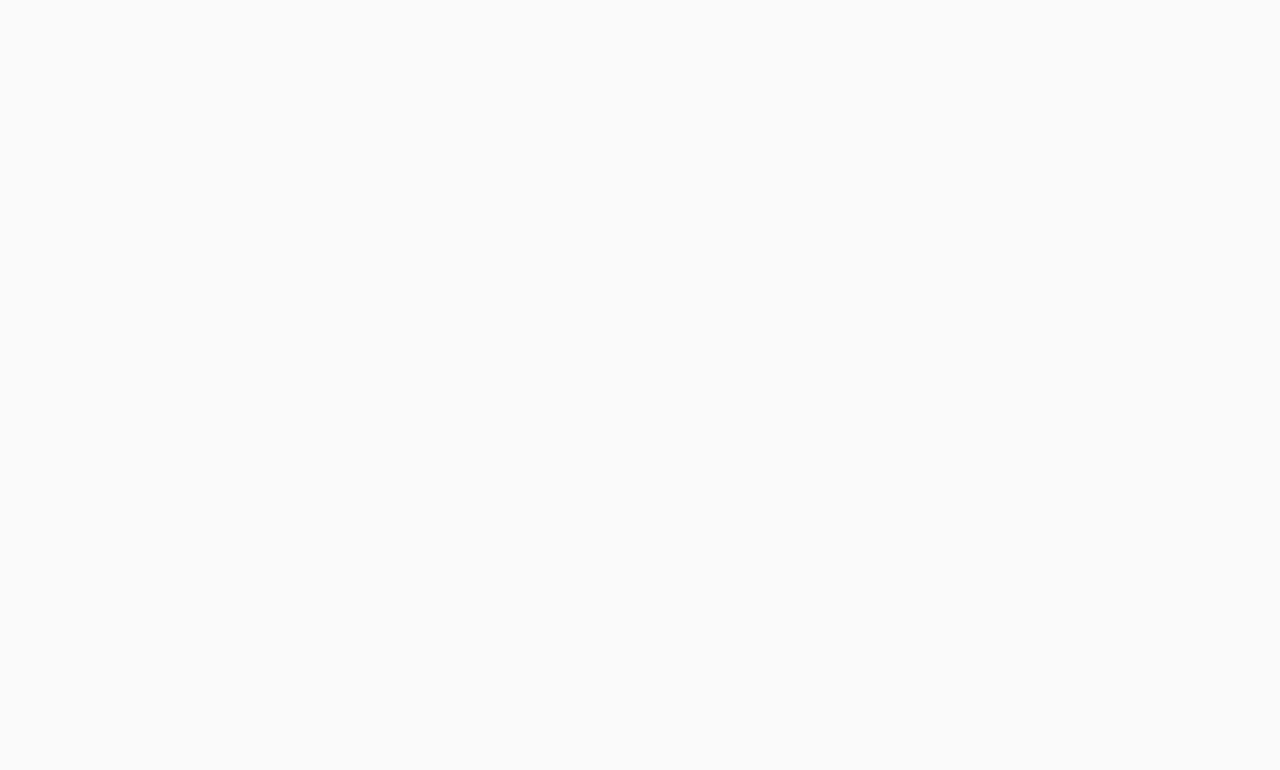
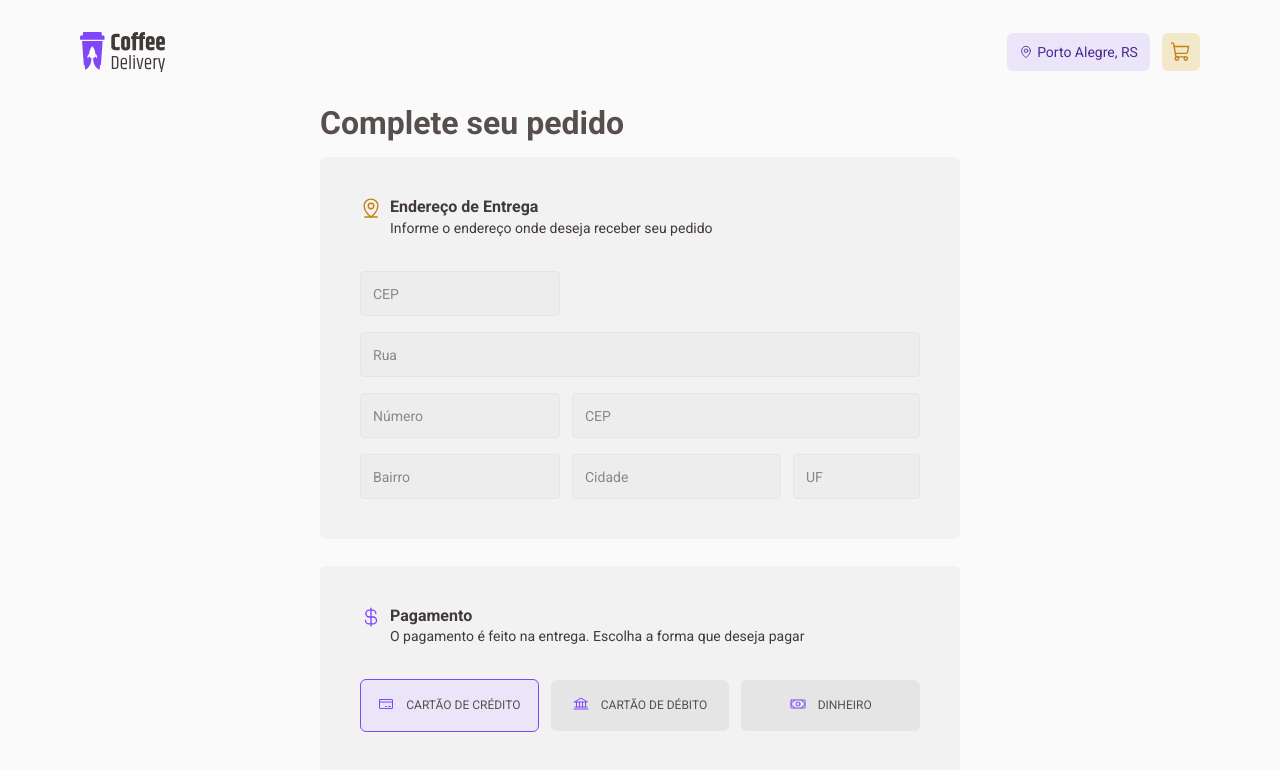
Before and after one commit to milenetaborda/frontend-challenges, a React (Vite) app in the folder coffee-delivery/: page /checkout in a window 1280 px wide. Before the commit this address had no page. Shown: the top 770 px of the page. Built offline with nearby package versions, Linux system fonts and the light colour scheme.

Commit message:
feat: criação da estrutura do formulario da tela de checkout

```diff
--- /dev/null
+++ b/coffee-delivery/src/components/CardFormCheckout/index.tsx
@@ -0,0 +1,30 @@
+import * as S from "./styles";
+
+interface ICardFormCheckoutProps {
+  title: string;
+  subtitle: string;
+  icon: React.ReactNode;
+  children: React.ReactNode;
+}
+
+export const CardFormCheckout = ({
+  title,
+  subtitle,
+  icon,
+  children,
+}: ICardFormCheckoutProps) => {
+  return (
+    <S.CardFormCheckoutContainer>
+      <S.CardFormHeader>
+        {icon}
+
+        <div>
+          <S.Title>{title}</S.Title>
+          <S.Subtitle>{subtitle}</S.Subtitle>
+        </div>
+      </S.CardFormHeader>
+
+      {children}
+    </S.CardFormCheckoutContainer>
+  );
+};
--- /dev/null
+++ b/coffee-delivery/src/components/CardFormCheckout/styles.ts
@@ -0,0 +1,34 @@
+import styled from "styled-components";
+
+export const CardFormCheckoutContainer = styled.div`
+  background: ${({ theme }) => theme["base-card"]};
+  border-radius: 6px;
+  margin: 15px 0 12px;
+  padding: 40px;
+
+  display: flex;
+  flex-direction: column;
+  gap: 32px;
+`;
+
+export const CardFormHeader = styled.div`
+  display: flex;
+  align-items: flex-start;
+  gap: 8px;
+
+  div {
+    font-family: "Roboto";
+    font-style: normal;
+    line-height: 130%;
+
+    color: ${({ theme }) => theme["base-subtitle"]};
+  }
+`;
+
+export const Title = styled.h2`
+  font-size: 16px;
+`;
+
+export const Subtitle = styled.p`
+  font-size: 14px;
+`;
--- /dev/null
+++ b/coffee-delivery/src/components/Form/AddressForm/index.tsx
@@ -0,0 +1,39 @@
+import { MapPinLine } from "phosphor-react";
+import { CardFormCheckout } from "../../CardFormCheckout";
+import * as S from "./styles";
+
+export const AddressForm = () => {
+  return (
+    <CardFormCheckout
+      title="Endereço de Entrega"
+      subtitle="Informe o endereço onde deseja receber seu pedido"
+      icon={<MapPinLine size={22} color="#C47F17" />}
+    >
+      <S.Form action="">
+        <S.Input type="text" name="cep" placeholder="CEP" width="200px" />
+        <S.Input type="text" name="address" placeholder="Rua" />
+
+        <S.FormContent>
+          <S.Input
+            type="text"
+            name="addressNumber"
+            placeholder="Número"
+            width="200px"
+          />
+          <S.Input type="text" name="complement" placeholder="CEP" />
+        </S.FormContent>
+
+        <S.FormContent>
+          <S.Input
+            type="text"
+            name="neighborhood"
+            placeholder="Bairro"
+            width="200px"
+          />
+          <S.Input type="text" name="city" placeholder="Cidade" width="276px" />
+          <S.Input type="text" name="uf" placeholder="UF" />
+        </S.FormContent>
+      </S.Form>
+    </CardFormCheckout>
+  );
+};
--- /dev/null
+++ b/coffee-delivery/src/components/Form/AddressForm/styles.ts
@@ -0,0 +1,30 @@
+import styled from "styled-components";
+
+export const Form = styled.form`
+  display: flex;
+  flex-direction: column;
+  gap: 16px;
+`;
+
+export const Input = styled.input<{ width?: string }>`
+  background: ${({ theme }) => theme["base-input"]};
+  width: ${({ width }) => width || "100%"};
+
+  border: 1px solid ${({ theme }) => theme["base-button"]};
+  border-radius: 4px;
+  padding: 12px;
+
+  ::placeholder {
+    font-family: "Roboto";
+    font-style: normal;
+    font-size: 14px;
+    line-height: 130%;
+
+    color: ${({ theme }) => theme["base-label"]};
+  }
+`;
+
+export const FormContent = styled.div`
+  display: flex;
+  gap: 12px;
+`;
--- /dev/null
+++ b/coffee-delivery/src/components/Form/PaymentForm/index.tsx
@@ -0,0 +1,27 @@
+import { Bank, CreditCard, CurrencyDollar, Money } from "phosphor-react";
+import { CardFormCheckout } from "../../CardFormCheckout";
+
+import * as S from "./styles";
+
+export const PaymentForm = () => {
+  return (
+    <CardFormCheckout
+      title="Pagamento"
+      subtitle="O pagamento é feito na entrega. Escolha a forma que deseja pagar"
+      icon={<CurrencyDollar size={22} color="#8047F8" />}
+    >
+      <S.PaymentMethodWrapper>
+        <S.PaymentMethodButton isSelected>
+          <CreditCard size={16} color="#8047F8" /> Cartão de crédito
+        </S.PaymentMethodButton>
+        <S.PaymentMethodButton>
+          <Bank size={16} color="#8047F8" />
+          Cartão de débito
+        </S.PaymentMethodButton>
+        <S.PaymentMethodButton>
+          <Money size={16} color="#8047F8" /> Dinheiro
+        </S.PaymentMethodButton>
+      </S.PaymentMethodWrapper>
+    </CardFormCheckout>
+  );
+};
--- /dev/null
+++ b/coffee-delivery/src/components/Form/PaymentForm/styles.ts
@@ -0,0 +1,41 @@
+import styled, { css } from "styled-components";
+
+export const PaymentMethodWrapper = styled.div`
+  display: flex;
+  align-items: center;
+  justify-content: center;
+  gap: 12px;
+  width: 100%;
+`;
+
+export const PaymentMethodButton = styled.button<{ isSelected?: boolean }>`
+  display: flex;
+  align-items: flex-start;
+  justify-content: center;
+  gap: 12px;
+
+  width: 178.67px;
+
+  padding: 16px;
+  background: ${({ theme }) => theme["base-button"]};
+  border-radius: 6px;
+  border: 0;
+  cursor: pointer;
+
+  font-family: "Roboto";
+  font-style: normal;
+  font-size: 12px;
+  line-height: 160%;
+
+  text-transform: uppercase;
+  color: ${({ theme }) => theme["base-text"]};
+
+  transition: background 0.2s;
+
+  ${({ isSelected }) =>
+    isSelected &&
+    css`
+      background: ${({ theme }) => theme["purple-light"]};
+      border: 1px solid ${({ theme }) => theme["purple"]};
+    `}
+`;
--- a/coffee-delivery/src/constants/router.tsx
+++ b/coffee-delivery/src/constants/router.tsx
@@ -1,5 +1,6 @@
 import { Route, Routes } from "react-router-dom";
 import { DefaultLayout } from "../components/DefaultLayout";
+import { Checkout } from "../pages/Checkout";
 import { Home } from "../pages/Home";
 
 export function Router() {
@@ -7,6 +8,7 @@ export function Router() {
     <Routes>
       <Route path="/" element={<DefaultLayout />}>
         <Route path="/" element={<Home />} />
+        <Route path="/checkout" element={<Checkout />} />
       </Route>
     </Routes>
   );
--- /dev/null
+++ b/coffee-delivery/src/pages/Checkout/index.tsx
@@ -0,0 +1,33 @@
+import { AddressForm } from "../../components/Form/AddressForm";
+import { PaymentForm } from "../../components/Form/PaymentForm";
+import * as S from "./styles";
+
+export const Checkout = () => {
+  return (
+    <S.CheckoutContainer>
+      <S.FormAddressContainer>
+        <h1>Complete seu pedido</h1>
+
+        <AddressForm />
+
+        <PaymentForm />
+      </S.FormAddressContainer>
+
+      {/* <S.CartContainer>
+        <h1>Cafés selecionados</h1>
+
+        <S.CartList>
+          <S.CartItem>oioi</S.CartItem>
+          <S.CartItem>oioi</S.CartItem>
+        </S.CartList>
+
+        <S.CartTotal>
+          <span>Total</span>
+          <span>R$ 0,00</span>
+        </S.CartTotal>
+
+        <S.CartButton>Confirmar pedido</S.CartButton>
+      </S.CartContainer> */}
+    </S.CheckoutContainer>
+  );
+};
--- /dev/null
+++ b/coffee-delivery/src/pages/Checkout/styles.ts
@@ -0,0 +1,27 @@
+import styled from "styled-components";
+
+export const CheckoutContainer = styled.div`
+  display: flex;
+  gap: 32px;
+`;
+
+export const FormAddressContainer = styled.div`
+  width: 640px;
+  max-width: 640px;
+  height: 100%;
+
+  display: flex;
+  flex-direction: column;
+`;
+
+// Cart Styles
+
+export const CartContainer = styled.div``;
+
+export const CartList = styled.div``;
+
+export const CartItem = styled.div``;
+
+export const CartTotal = styled.div``;
+
+export const CartButton = styled.button``;
```
